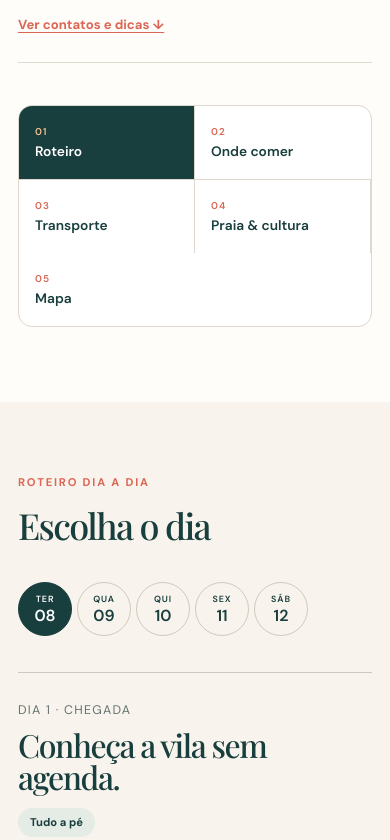
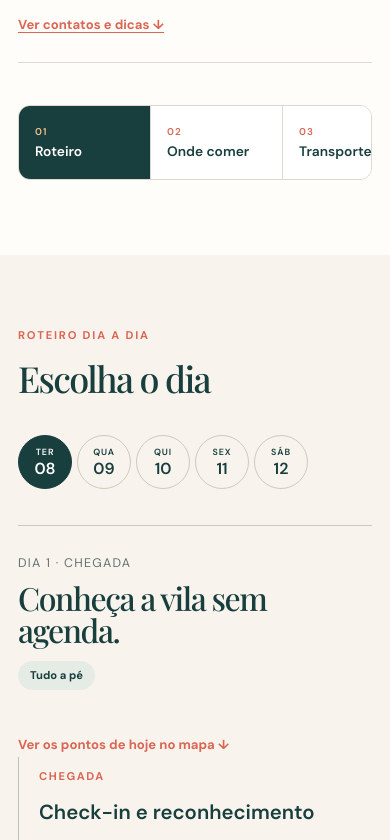
Before and after one commit to elitonalmeidap2001-lang/roteiro-barra-grande-2026, a plain HTML site: page index.html in a window 390 px wide. Shown: the part 1696-2536 px from the top of the page. Drawn offline with nearby package versions, Linux system fonts and the light colour scheme; a web font is replaced by a local one.

Commit message:
Atualiza enhancements.css com roteiro e mapa interativo

```diff
--- a/enhancements.css
+++ b/enhancements.css
@@ -1 +1,6 @@
-.section-tabs{display:flex;gap:0;margin-top:76px;border:1px solid var(--line);border-radius:14px;overflow:hidden;background:#fff}.section-tab{flex:1;padding:19px 16px;border:0;border-right:1px solid var(--line);background:transparent;color:var(--ink);font:600 .86rem "DM Sans";text-align:left;cursor:pointer;transition:background .2s,color .2s}.section-tab:last-child{border:0}.section-tab span{display:block;font-size:.62rem;letter-spacing:.12em;color:var(--coral);margin-bottom:4px}.section-tab.active,.section-tab:hover{background:var(--ink);color:#fff}.section-tab.active span{color:#f5c18c}.content-panel[hidden]{display:none}.budget-tip{margin-top:35px;padding:21px 24px;border-left:4px solid var(--coral);background:#fff4e9;color:#4d5e5b;font-size:.93rem}@media(max-width:740px){.section-tabs{margin-top:42px;display:grid;grid-template-columns:1fr 1fr}.section-tab:nth-child(2){border-right:0}.section-tab:nth-child(-n+2){border-bottom:1px solid var(--line)}}
+.section-tabs{display:flex;gap:0;margin-top:76px;border:1px solid var(--line);border-radius:14px;overflow:hidden;background:#fff}.section-tab{flex:1;padding:19px 16px;border:0;border-right:1px solid var(--line);background:transparent;color:var(--ink);font:600 .86rem "DM Sans";text-align:left;cursor:pointer;transition:background .2s,color .2s}.section-tab:last-child{border:0}.section-tab span{display:block;font-size:.62rem;letter-spacing:.12em;color:var(--coral);margin-bottom:4px}.section-tab.active,.section-tab:hover{background:var(--ink);color:#fff}.section-tab.active span{color:#f5c18c}.content-panel[hidden]{display:none}
+.content-panel{opacity:0;transform:translateY(6px);transition:opacity .32s ease,transform .32s ease}
+.content-panel.fade-in{opacity:1;transform:translateY(0)}
+.day-panel{opacity:0;transform:translateY(6px);transition:opacity .28s ease,transform .28s ease}
+.day-panel.fade-in{opacity:1;transform:translateY(0)}
+@media(prefers-reduced-motion:reduce){.content-panel,.day-panel{transition:none;transform:none;opacity:1}}.budget-tip{margin-top:35px;padding:21px 24px;border-left:4px solid var(--coral);background:#fff4e9;color:#4d5e5b;font-size:.93rem}@media(max-width:740px){.section-tabs{margin-top:42px;display:flex;overflow-x:auto;scroll-snap-type:x proximity;-webkit-overflow-scrolling:touch;border-radius:12px}.section-tab{flex:0 0 auto;min-width:132px;scroll-snap-align:start}}
```
